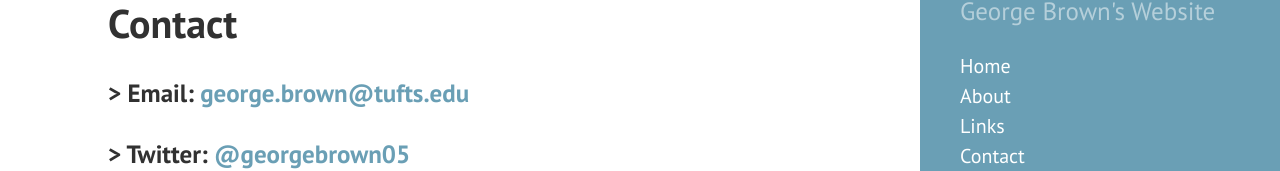
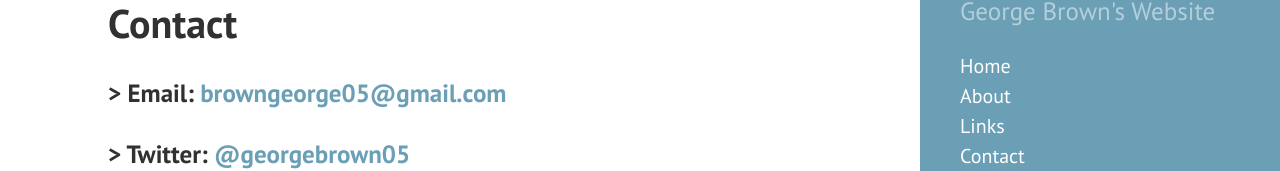
Before and after one commit to gbrown05/gbrown05.github.io, a plain HTML site: page contact/index.html in a window 1280 px wide. Shown: the part 117-288 px from the top of the page. Drawn offline with Linux system fonts and the light colour scheme.

Commit message:
update email address

```diff
--- a/contact/index.html
+++ b/contact/index.html
@@ -60,7 +60,7 @@
   	<h1>Contact</h1>
 
 
-<h3 id="toc_0">&gt; Email: <a href="mailto:george.brown@tufts.edu">george.brown@tufts.edu</a></h3>
+<h3 id="toc_0">&gt; Email: <a href="mailto:browngeorge05@gmail.com">browngeorge05@gmail.com</a></h3>
 
 <h3 id="toc_1">&gt; Twitter: <a href="http://twitter.com/georgebrown05">@georgebrown05</a></h3>
 
```
